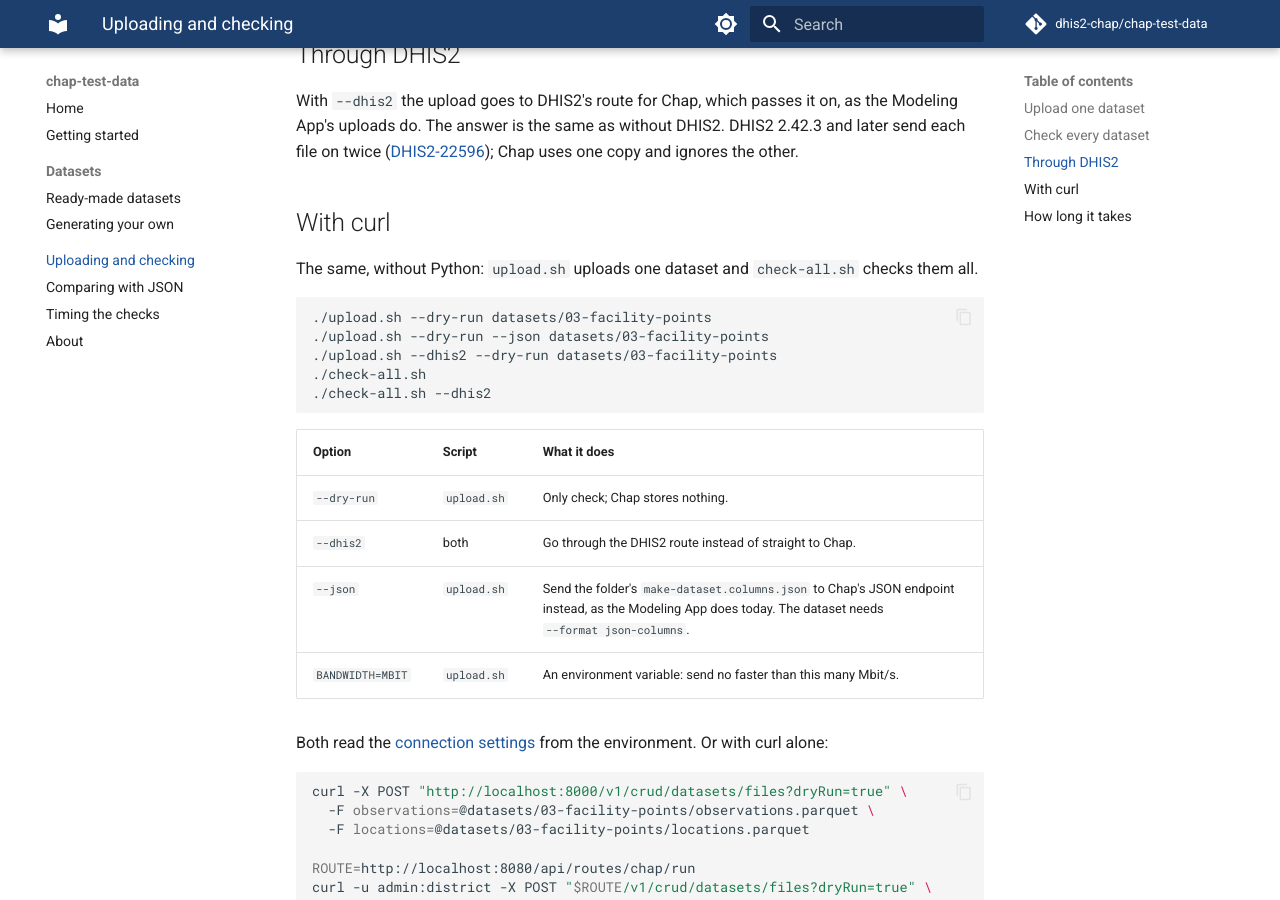
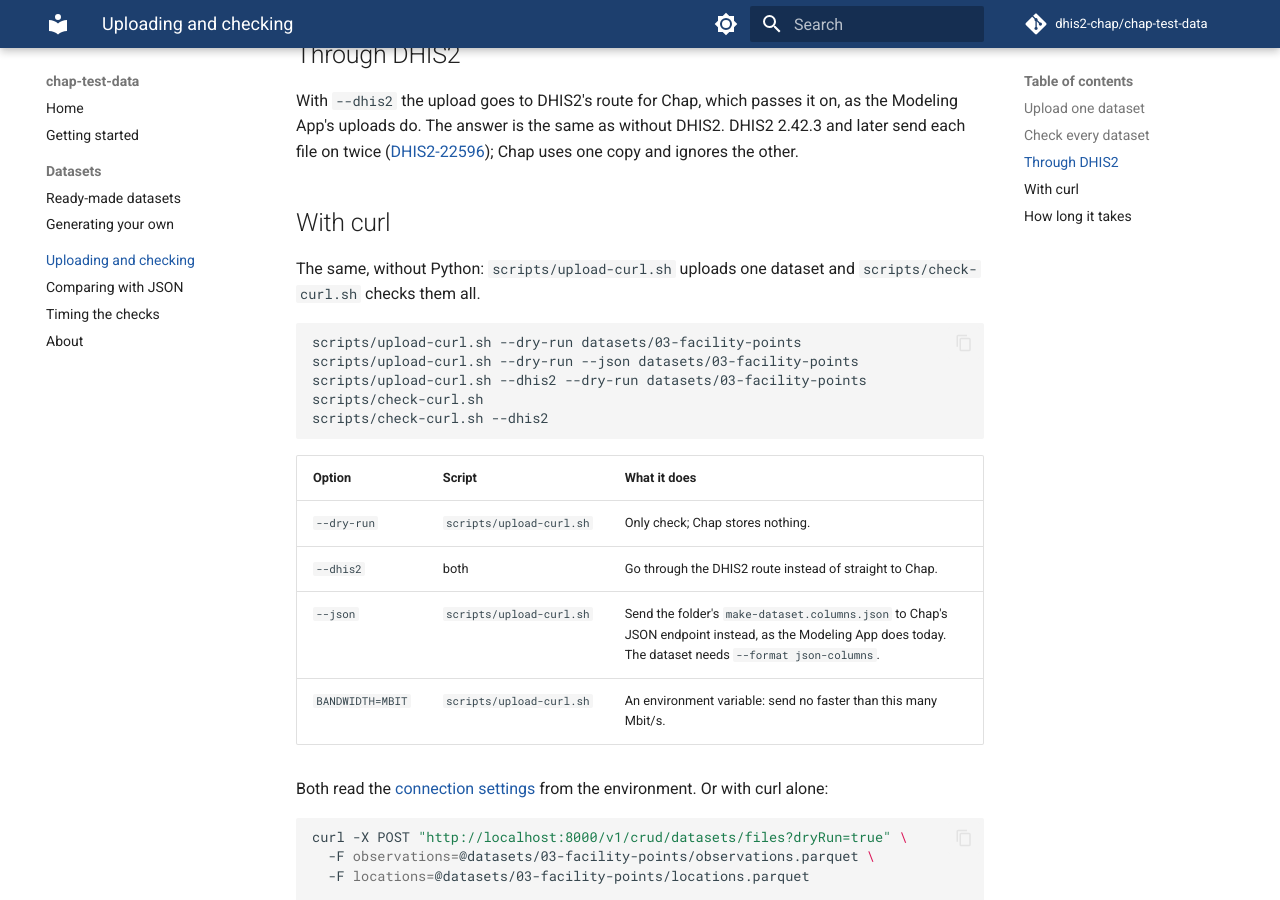
Before and after one commit to dhis2-chap/chap-test-data, an MkDocs documentation site: the page built from docs/uploading.md, in a window 1280 px wide and 900 px high, scrolled down 1319 px. Built offline with MkDocs 1.6.1 and Material for MkDocs 9.7.7, drawn with Linux system fonts in a browser that asks for light colours; comment, search, counter and statistics services are not loaded.

Commit message:
chore: move the shell scripts to scripts/ with names that match the CLI commands

````diff
--- a/docs/uploading.md
+++ b/docs/uploading.md
@@ -52,22 +52,22 @@ ignores the other.
 
 ## With curl
 
-The same, without Python: `upload.sh` uploads one dataset and `check-all.sh` checks them all.
+The same, without Python: `scripts/upload-curl.sh` uploads one dataset and `scripts/check-curl.sh` checks them all.
 
 ```bash
-./upload.sh --dry-run datasets/03-facility-points
-./upload.sh --dry-run --json datasets/03-facility-points
-./upload.sh --dhis2 --dry-run datasets/03-facility-points
-./check-all.sh
-./check-all.sh --dhis2
+scripts/upload-curl.sh --dry-run datasets/03-facility-points
+scripts/upload-curl.sh --dry-run --json datasets/03-facility-points
+scripts/upload-curl.sh --dhis2 --dry-run datasets/03-facility-points
+scripts/check-curl.sh
+scripts/check-curl.sh --dhis2
 ```
 
 | Option | Script | What it does |
 | --- | --- | --- |
-| `--dry-run` | `upload.sh` | Only check; Chap stores nothing. |
+| `--dry-run` | `scripts/upload-curl.sh` | Only check; Chap stores nothing. |
 | `--dhis2` | both | Go through the DHIS2 route instead of straight to Chap. |
-| `--json` | `upload.sh` | Send the folder's `make-dataset.columns.json` to Chap's JSON endpoint instead, as the Modeling App does today. The dataset needs `--format json-columns`. |
-| `BANDWIDTH=MBIT` | `upload.sh` | An environment variable: send no faster than this many Mbit/s. |
+| `--json` | `scripts/upload-curl.sh` | Send the folder's `make-dataset.columns.json` to Chap's JSON endpoint instead, as the Modeling App does today. The dataset needs `--format json-columns`. |
+| `BANDWIDTH=MBIT` | `scripts/upload-curl.sh` | An environment variable: send no faster than this many Mbit/s. |
 
 Both read the [connection settings](getting-started.md#connection-settings) from the environment.
 Or with curl alone:
````
Also changed, not shown: README.md (+2 -2 lines), docs/comparing.md (+5 -5 lines), docs/index.md (+1 -1 lines), docs/ready-made.md (+3 -3 lines), 10 other files.
